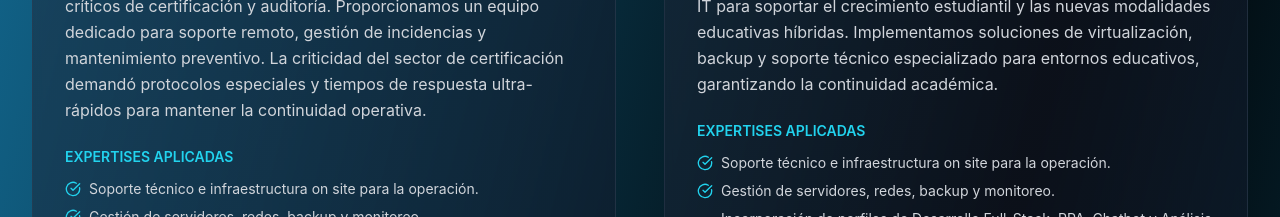
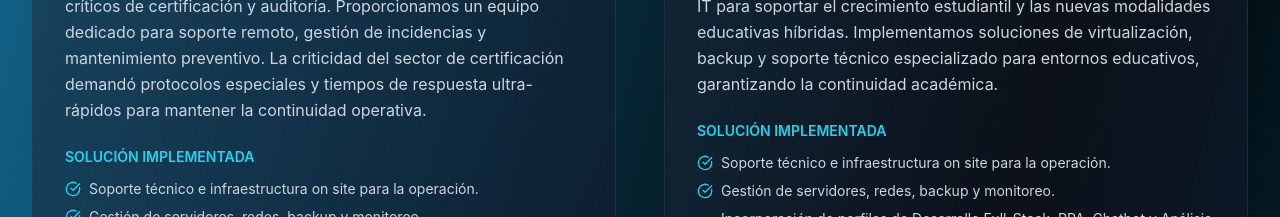
Before and after one commit to AleRabbia/sertic, a React (Vite) app: page /#/casos-de-exito in a window 1280 px wide. Shown: the part 840-1057 px from the top of the page. Built offline with nearby package versions, Linux system fonts and the light colour scheme.

Commit message:
casos de exito

```diff
--- a/src/pages/CasosExitoPage.jsx
+++ b/src/pages/CasosExitoPage.jsx
@@ -231,7 +231,7 @@ const CasosExitoPage = () => {
 
                   {/* Que hicimos */}
                   <div className="mb-6">
-                    <h4 className="text-sm font-semibold text-cyan-400 mb-3">EXPERTISES APLICADAS</h4>
+                    <h4 className="text-sm font-semibold text-cyan-400 mb-3">SOLUCIÓN IMPLEMENTADA</h4>
                     <div className="space-y-2">
                       {caso.metrics.map((metric, index) => (
                         <div key={index} className="flex items-center gap-2">
```
